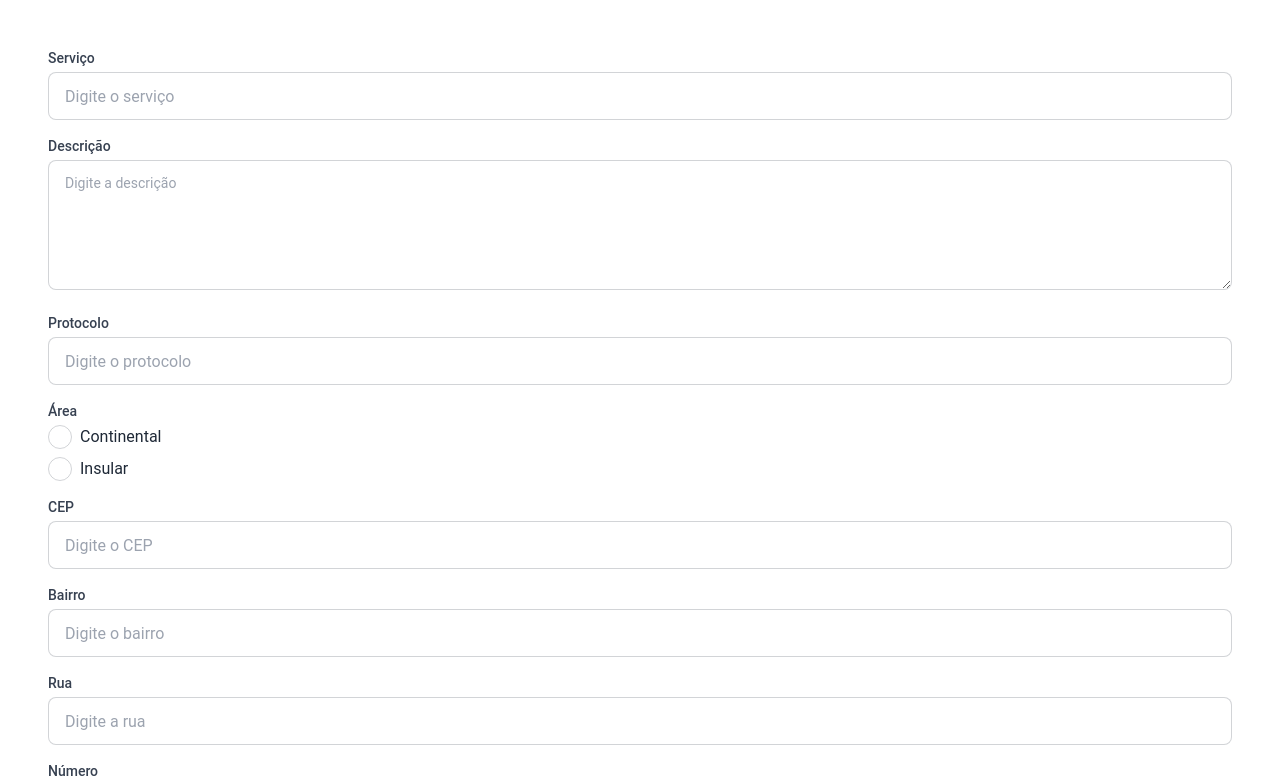
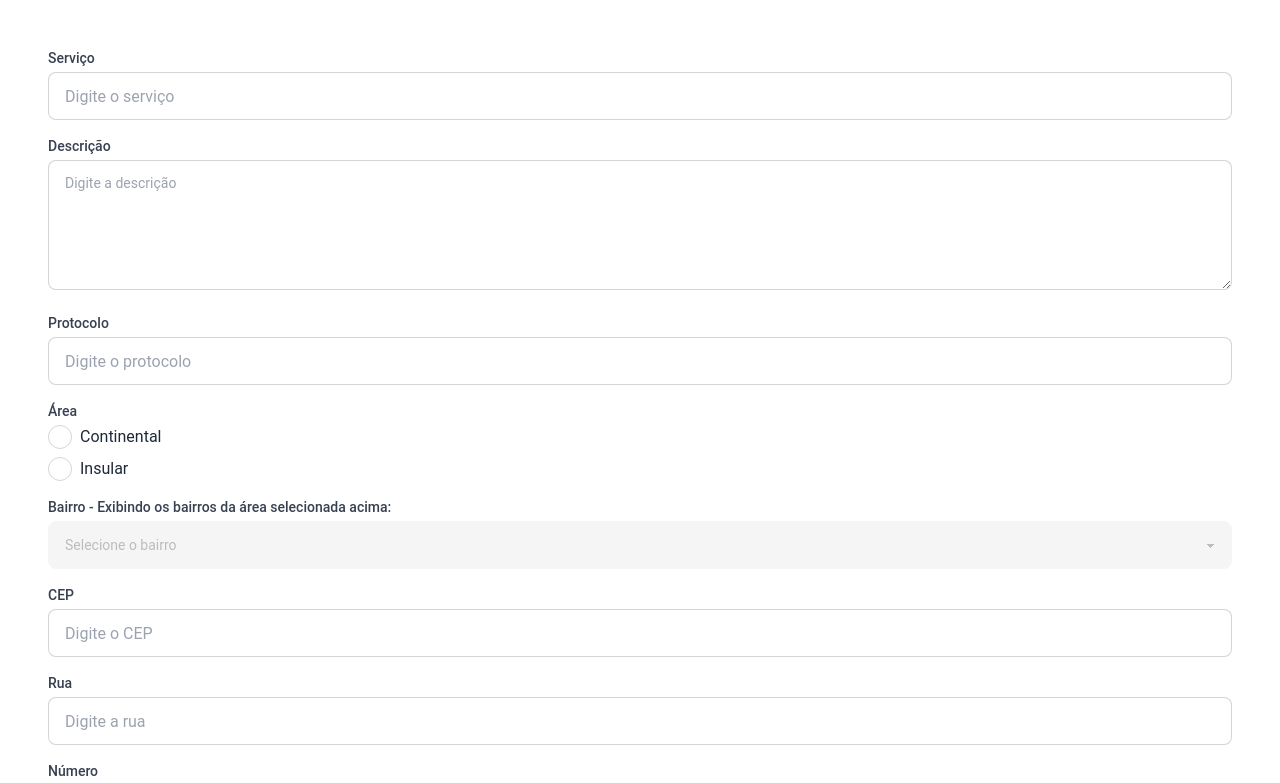
Before and after one commit to camilabr74/HTML_PI_2, a React (Vite) app: page /service-request in a window 1280 px wide. Shown: the top 783 px of the page. Built offline with nearby package versions, Linux system fonts and the light colour scheme.

Commit message:
add: adiciona filtro de bairros no select de acordo com rádio da área selecionada (continental ou insular)

```diff
--- a/src/pages/Citizen/ServiceRequest.jsx
+++ b/src/pages/Citizen/ServiceRequest.jsx
@@ -1,8 +1,21 @@
 import React, { useState } from 'react';
 import BaseForm from '../../components/BaseForm/BaseForm';
 
+const bairrosSaoVicente = {
+  insular: [
+    "Beira Mar", "Boa Vista", "Centro", "Catiapoã", "Esplanada dos Barreiros", "Gonzaguinha", "Ilha Porchat",
+    "Itararé", "Japuí", "Jardim Guaçu", "Jardim Independência", "Jardim Irmã Dolores", "Cidade Náutica", "Náutica I",
+    "Náutica II", "Náutica III", "Parque Bitaru", "Parque São Vicente", "Vila Margarida", "Vila Valença", "Vila Voturuá"
+  ],
+  continental: [
+    "Área Rural", "Humaitá", "Jardim Rio Branco", "Jardim Samaritá", "Jardim São Manoel", "Parque das Bandeiras",
+    "Parque Continental", "Vila Ema", "Vila Melo", "Vila Nossa Senhora de Fátima ou Vila Fátima",
+    "Vila Nova Mariana", "Vila São Jorge"
+  ]
+};
+
 const ServiceAdd = () => {
-//const ServiceAdd = ({ onSubmit }) => {
+  //const ServiceAdd = ({ onSubmit }) => {
 
   const [rua, setRua] = useState('');
   const [bairro, setBairro] = useState('');
@@ -18,7 +31,7 @@ const ServiceAdd = () => {
   const handleFormSubmit = () => {
     // Processa os dados do formulário conforme necessário
     console.log({
-//   onSubmit({
+      //   onSubmit({
       rua,
       bairro,
       numero,
@@ -53,6 +66,12 @@ const ServiceAdd = () => {
       setImagePreview(previewUrl);
     }
   };
+
+  const handleAreaChange = (e) => {
+    setArea(e.target.value);
+    setBairro(''); // Resetar bairro quando a área é trocada
+  };
+
 
   return (
     <BaseForm onSubmit={handleFormSubmit}>
@@ -102,9 +121,9 @@ const ServiceAdd = () => {
             <input
               type="radio"
               name="area"
-              value="areaContinental"
-              checked={area === "areaContinental"}
-              onChange={(e) => setArea(e.target.value)}
+              value="continental"
+              checked={area === "continental"}
+              onChange={handleAreaChange}
               className="radio radio-bordered"
               required
             />
@@ -114,15 +133,38 @@ const ServiceAdd = () => {
             <input
               type="radio"
               name="area"
-              value="areaInsular"
-              checked={area === "areaInsular"}
-              onChange={(e) => setArea(e.target.value)}
+              value="insular"
+              checked={area === "insular"}
+              onChange={handleAreaChange}
               className="radio radio-bordered"
               required
             />
-            <span className="ml-2">Insular </span>
+            <span className="ml-2">Insular</span>
           </label>
         </div>
+      </div>
+
+
+      <div>
+        <label
+          htmlFor="bairro"
+          className="block text-sm font-medium text-gray-700"
+        >
+          {`Bairro - Exibindo os bairros da área selecionada acima: ${area || ""}`}
+        </label>
+        <select
+          id="bairro"
+          value={bairro}
+          onChange={(e) => setBairro(e.target.value)}
+          className="select select-bordered w-full mt-1"
+          required
+          disabled={!area} // Desativa o campo até que a área seja selecionada
+        >
+          <option value="" disabled>Selecione o bairro</option>
+          {Array.isArray(bairrosSaoVicente[area]) && bairrosSaoVicente[area].map((bairro, index) => (
+            <option key={index} value={bairro}>{bairro}</option>
+          ))}
+        </select>
       </div>
 
 
@@ -134,19 +176,6 @@ const ServiceAdd = () => {
           value={cep}
           onChange={(e) => setCep(e.target.value)}
           placeholder="Digite o CEP"
-          className="input input-bordered w-full mt-1"
-          required
-        />
-      </div>
-
-      <div>
-        <label htmlFor="bairro" className="block text-sm font-medium text-gray-700">Bairro</label>
-        <input
-          type="text"
-          id="bairro"
-          value={bairro}
-          onChange={(e) => setBairro(e.target.value)}
-          placeholder="Digite o bairro"
           className="input input-bordered w-full mt-1"
           required
         />
```
